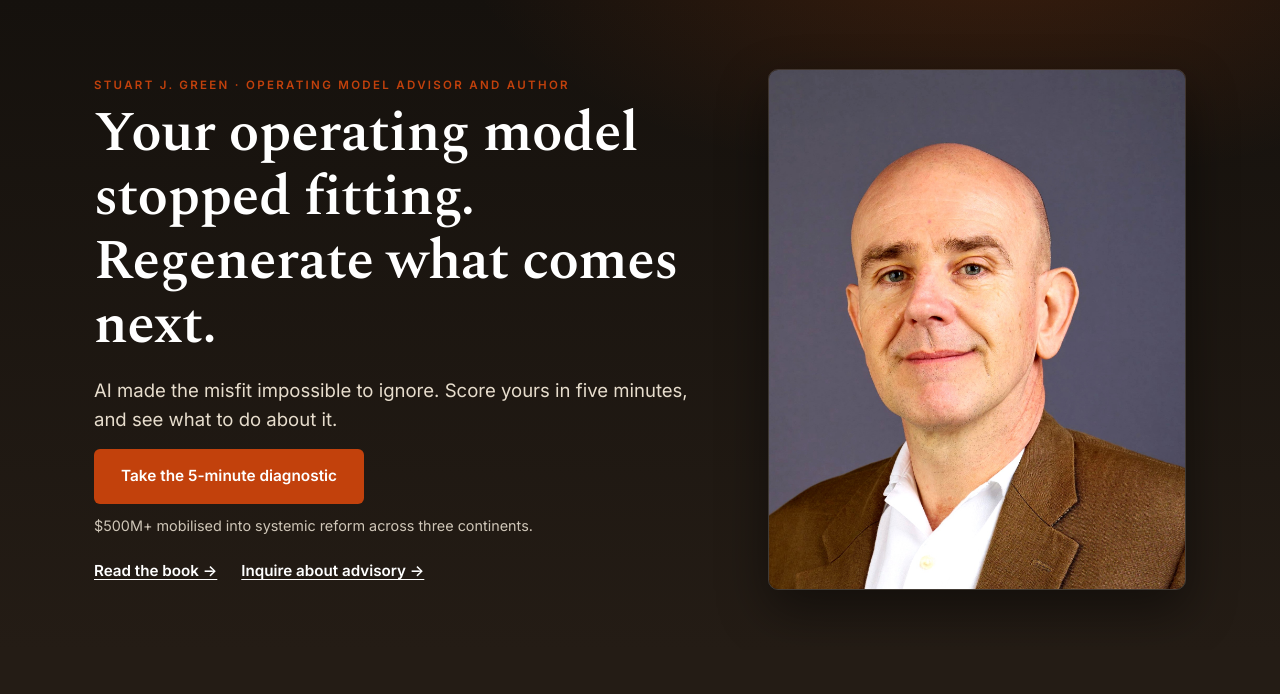
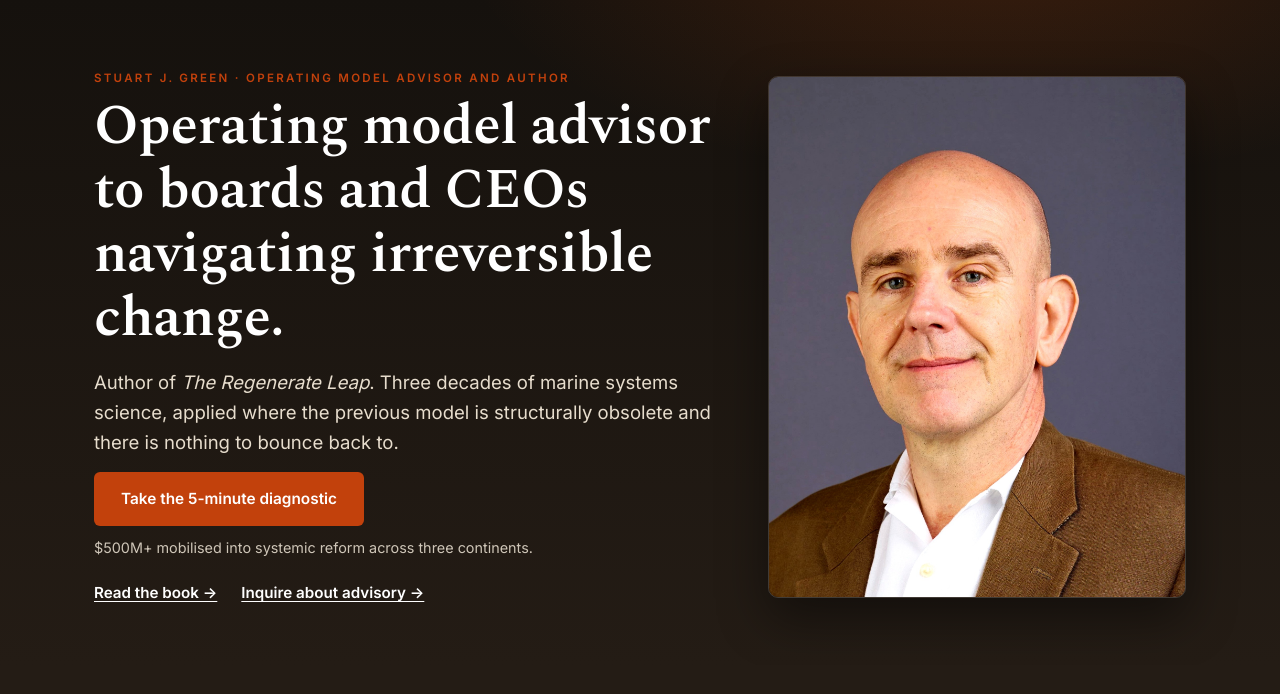
Before and after one commit to BGACOGNISEE/stuartgreen-me2, a plain HTML site: page index.html in a window 1280 px wide. Shown: the part 106-800 px from the top of the page. Drawn offline with nearby package versions, Linux system fonts and the light colour scheme.

Commit message:
Homepage: new identity H1 + sub-line, title aligned with og:title; add bare-domain to www 301 redirect

```diff
--- a/index.html
+++ b/index.html
@@ -3,7 +3,7 @@
 <head>
 <meta charset="UTF-8">
 <meta name="viewport" content="width=device-width, initial-scale=1.0">
-<title>Stuart J. Green | Operating Model Advisor and Author</title>
+<title>Stuart J. Green | Operating Model Advisor &amp; Author | The Regenerate Leap</title>
 <meta name="description" content="Stuart J. Green helps boards and CEOs diagnose why their operating model no longer fits current conditions, and design what replaces it. Author of The Regenerate Leap.">
 <link rel="canonical" href="https://www.stuartjgreen.me/">
 <link rel="icon" href="/favicon.svg" type="image/svg+xml">
@@ -81,8 +81,8 @@
   <div class="wrap">
     <div>
       <span class="eyebrow">Stuart J. Green &middot; Operating Model Advisor and Author</span>
-      <h1>Your operating model stopped fitting. Regenerate what comes next.</h1>
-      <p class="what">AI made the misfit impossible to ignore. Score yours in five minutes, and see what to do about it.</p>
+      <h1>Operating model advisor to boards and CEOs navigating irreversible change.</h1>
+      <p class="what">Author of <em>The Regenerate Leap</em>. Three decades of marine systems science, applied where the previous model is structurally obsolete and there is nothing to bounce back to.</p>
       <div class="hero-cta" style="flex-direction: column; align-items: flex-start; gap: 10px;">
         <a href="https://theregenerateframework.com" target="_blank" rel="noopener" class="btn btn-primary">Take the 5-minute diagnostic</a>
         <span class="small">$500M+ mobilised into systemic reform across three continents.</span>
```
Also changed, not shown: 1 other file.
